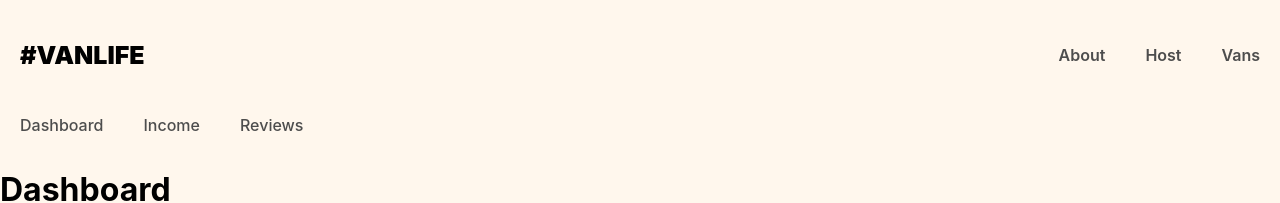
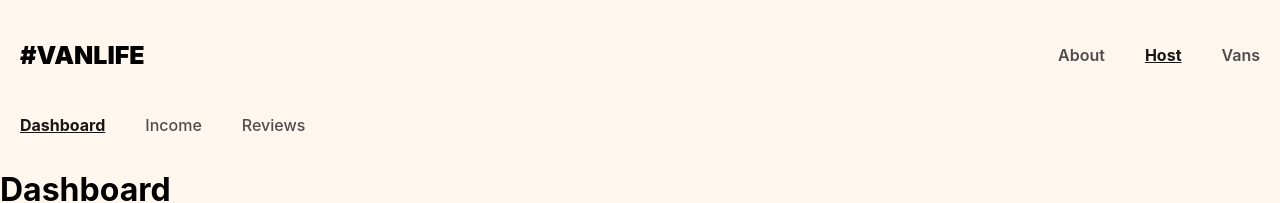
Before and after one commit to amsterdanDev/van-life, a React (Vite) app: page /host in a window 1280 px wide. Shown: the top 203 px of the page. Built offline with nearby package versions, Linux system fonts and the light colour scheme.

Commit message:
feat: add navlink to header and hostNav

```diff
--- a/src/components/Header.jsx
+++ b/src/components/Header.jsx
@@ -1,13 +1,16 @@
-import { Link } from "react-router-dom"
+import { Link, NavLink } from "react-router-dom"
 
 const Header = () => {
+
+  const activeLink = ({ isActive }) => isActive ? 'active-link' : ''
+
   return (
     <header>
       <Link className="site-logo" to="/">#VanLife</Link>
       <nav>
-        <Link to="/about">About</Link>
-        <Link to="/host">Host</Link>
-        <Link to="/vans">Vans</Link>
+        <NavLink className={activeLink} to="/about">About</NavLink>
+        <NavLink className={activeLink} to="/host">Host</NavLink>
+        <NavLink className={activeLink} to="/vans">Vans</NavLink>
       </nav>
     </header>
   )
--- a/src/components/HostLayout.jsx
+++ b/src/components/HostLayout.jsx
@@ -1,12 +1,15 @@
-import { Link, Outlet } from "react-router-dom"
+import { NavLink, Outlet } from "react-router-dom"
 
 const HostLayout = () => {
+
+  const activeLink = ({ isActive }) => isActive ? 'active-link' : ''
+
   return (
     <>
       <nav className="host-nav">
-        <Link to={'/host'} >Dashboard</Link>
-        <Link to={'/host/income'} >Income</Link>
-        <Link to={'/host/reviews'} >Reviews</Link>
+        <NavLink end className={activeLink} to={'/host'} >Dashboard</NavLink>
+        <NavLink className={activeLink} to={'/host/income'} >Income</NavLink>
+        <NavLink className={activeLink} to={'/host/reviews'} >Reviews</NavLink>
       </nav>
       <Outlet />
     </>
--- a/src/index.css
+++ b/src/index.css
@@ -299,8 +299,8 @@
     text-decoration: none;
 }
 
-.van-detail-container .back-button:visited {
-}
+/* .van-detail-container .back-button:visited {
+} */
 
 .van-detail-container .back-button span {
     text-decoration: underline;
@@ -346,6 +346,8 @@
     display: flex;
     margin-bottom: 30px;
 }
+
+
 
 .host-nav a {
     text-decoration: none;
@@ -740,3 +742,9 @@
     color: #ff8c38;
     margin-right: 5px;
 }
+
+a.active-link {
+    font-weight: bold;
+    text-decoration: underline;
+    color: #161616;
+}
```
